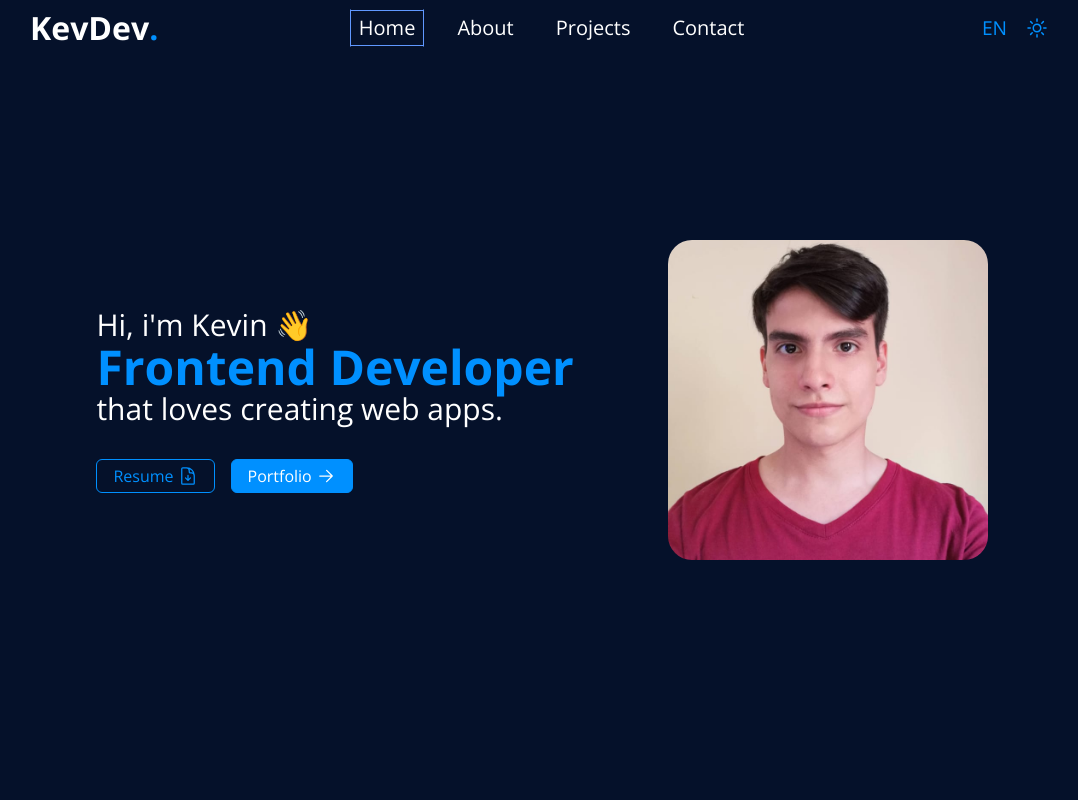
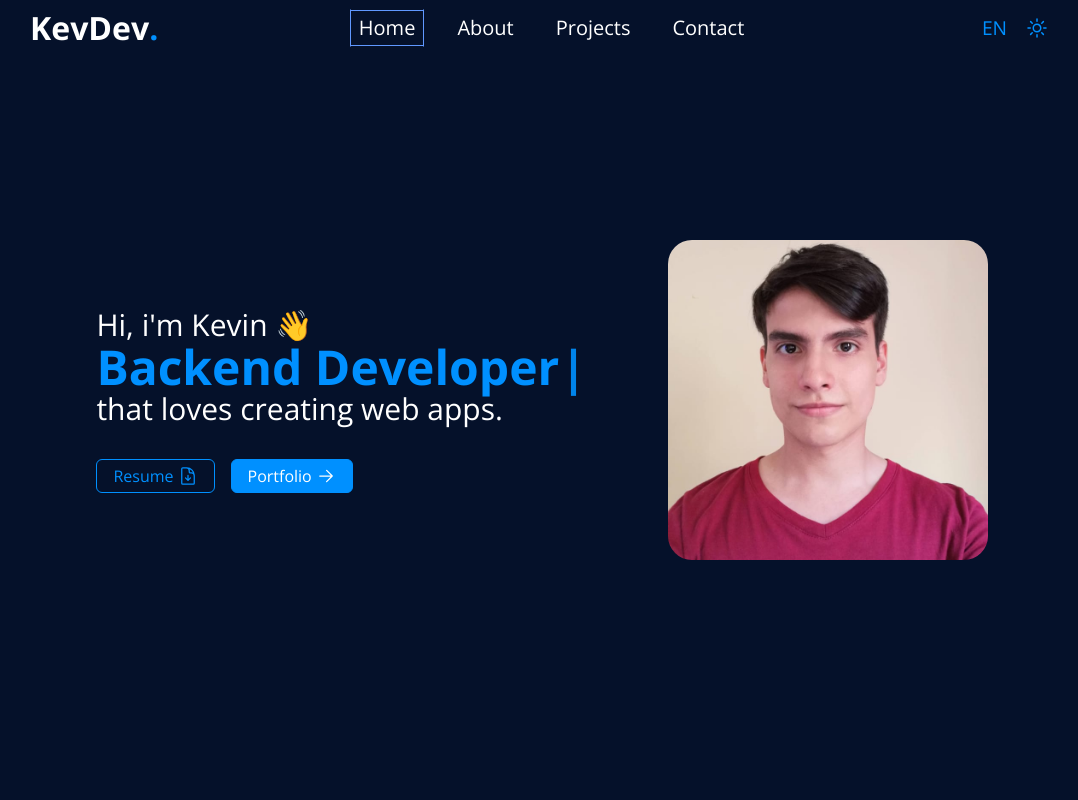
Before and after one commit to kevin3080/Portfolio, a React (Vite) app: page / in a window 1280 px wide. Shown: the top 800 px of the page, without its empty margins (98-1176 px from the left). Built offline with nearby package versions, Linux system fonts and the light colour scheme.

Commit message:
agregando efecto escritura

```diff
--- a/package.json
+++ b/package.json
@@ -14,7 +14,8 @@
     "react": "^18.2.0",
     "react-dom": "^18.2.0",
     "react-router-dom": "^6.16.0",
-    "react-scroll": "^1.9.0"
+    "react-scroll": "^1.9.0",
+    "typewriter-effect": "^2.21.0"
   },
   "devDependencies": {
     "@types/react": "^18.0.28",
--- a/src/Components/Inicio.tsx
+++ b/src/Components/Inicio.tsx
@@ -1,7 +1,13 @@
+import { useLanguage } from '../Context/LanguageContext';
 import autor from '../assets/imagen-mia.jpeg';
 import Translation from '../translate/Translation';
+import Typewriter from 'typewriter-effect';
+import es from '../translate/es.json';
+import en from '../translate/en.json';
 
 export const Inicio = () => {
+   const { language } = useLanguage();
+
    return (
       <section
          id="hero"
@@ -12,10 +18,41 @@ export const Inicio = () => {
                <p className="text-2xl lg:text-3xl">
                   <Translation translationKey="inicio.hi" />
                </p>
-               <h1 className="text-4xl lg:text-5xl text-corp">
-                  <Translation translationKey="inicio.prof" />
-               </h1>
-               <p className="text-2xl lg:text-3xl">
+               {language === 'en' ? (
+                  <h1 className="text-4xl lg:text-5xl text-corp whitespace-nowrap lg:whitespace-break-spaces">
+                     <Typewriter
+                        options={{
+                           strings: [
+                              en['inicio.prof'],
+                              en['inicio.prof1'],
+                              en['inicio.prof2'],
+                           ],
+                           autoStart: true,
+                           loop: true,
+                           delay: 32,
+                           deleteSpeed: 32,
+                        }}
+                     />
+                  </h1>
+               ) : (
+                  <h1 className="text-4xl lg:text-5xl text-corp whitespace-nowrap lg:whitespace-break-spaces">
+                     <Typewriter
+                        options={{
+                           strings: [
+                              es['inicio.prof'],
+                              es['inicio.prof1'],
+                              es['inicio.prof2'],
+                           ],
+                           autoStart: true,
+                           loop: true,
+                           delay: 32,
+                           deleteSpeed: 32,
+                        }}
+                     />
+                  </h1>
+               )}
+
+               <p className="text-2xl lg:text-3xl whitespace-nowrap lg:whitespace-break-spaces">
                   <Translation translationKey="inicio.p" />
                </p>
             </div>
--- a/src/Styles/index.css
+++ b/src/Styles/index.css
@@ -15,7 +15,7 @@ body {
    color: white;
 }
 
-h1 span {
+h1 div span {
    font-weight: bold;
 }
 
--- a/src/translate/en.json
+++ b/src/translate/en.json
@@ -6,6 +6,8 @@
 
    "inicio.hi": "Hi, i'm Kevin 👋",
    "inicio.prof": "Frontend Developer",
+   "inicio.prof1": "Mobile Developer",
+   "inicio.prof2": "Backend Developer",
    "inicio.p": "that loves creating web apps.",
    "inicio.resume": "Resume",
    "inicio.portfolio": "Portfolio",
--- a/src/translate/es.json
+++ b/src/translate/es.json
@@ -6,6 +6,8 @@
 
    "inicio.hi": "Hola, soy Kevin 👋",
    "inicio.prof": "Desarrollador Frontend",
+   "inicio.prof1": "Desarrollador Movil",
+   "inicio.prof2": "Desarrollador Backend",
    "inicio.p": "me encanta crear aplicaciones web.",
    "inicio.resume": "Curriculum",
    "inicio.portfolio": "Portafolio",
```
Also changed, not shown: src/Routes/App.tsx (+30 -0 lines), 2 other files (tests, documents, lock files or other folders). Lines whose indentation alone changed are shown as unchanged.
